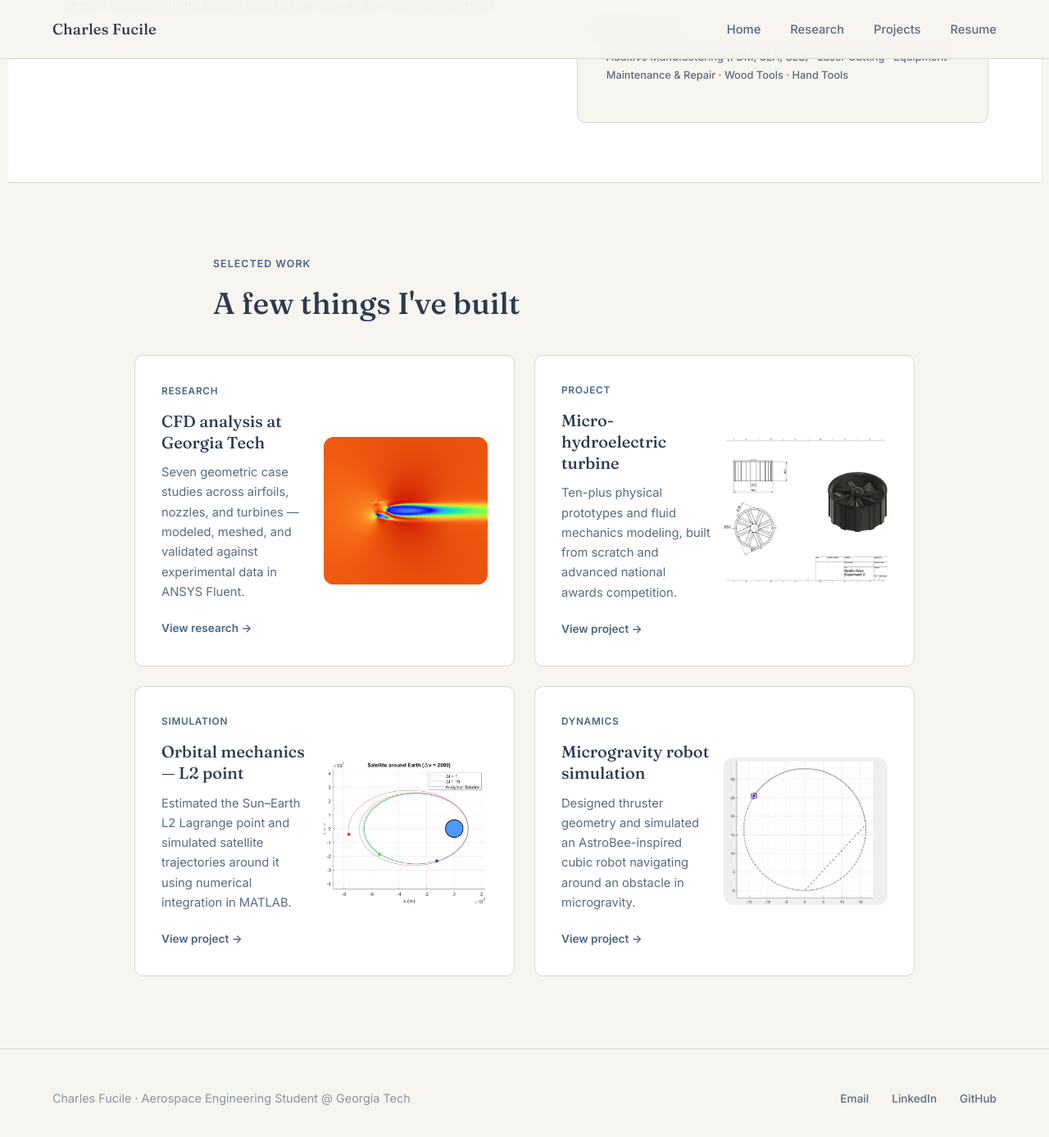
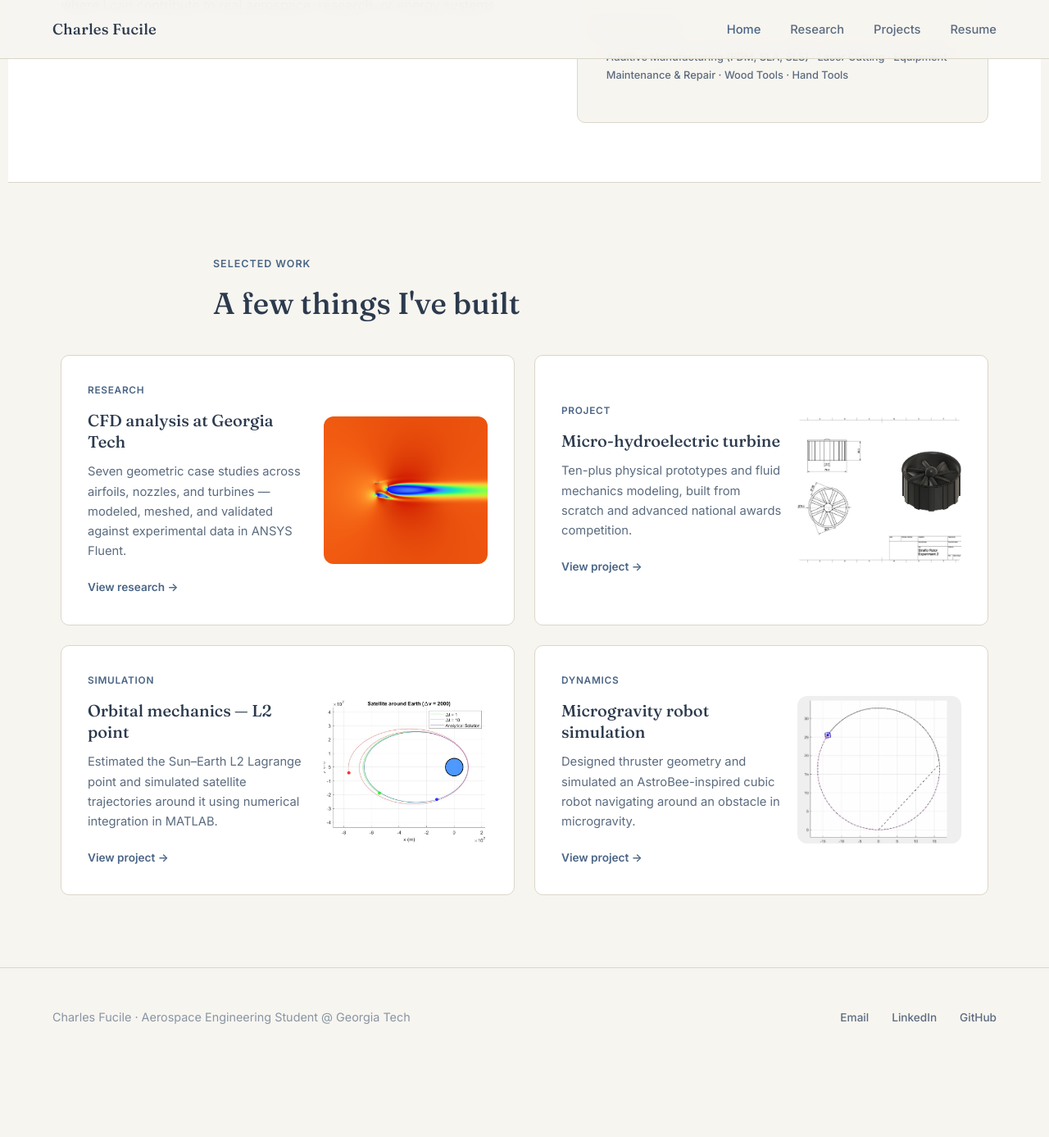
Before and after one commit to cfucile3/Portfolio, a Jekyll site: the page built from index.html, in a window 1280 px wide and 1400 px high, scrolled down 924 px. Shown: the top 1387 px of the window at 82% size. Built offline with Jekyll 4.4.1, drawn with Linux system fonts in a browser that asks for light colours; after the commit the page ends 2226 px from its top, so only the background shows below that.

Commit message:
Update index.html

```diff
--- a/index.html
+++ b/index.html
@@ -190,7 +190,7 @@ title: Home
 
   /* ─── FEATURED SECTIONS ──────────────────────────────────── */
   .featured {
-    max-width: 1080px;
+    max-width: 1260px;
     margin: 0 auto;
     padding: clamp(3.5rem, 7vw, 5.5rem) clamp(1.5rem, 5vw, 4rem);
   }
```
